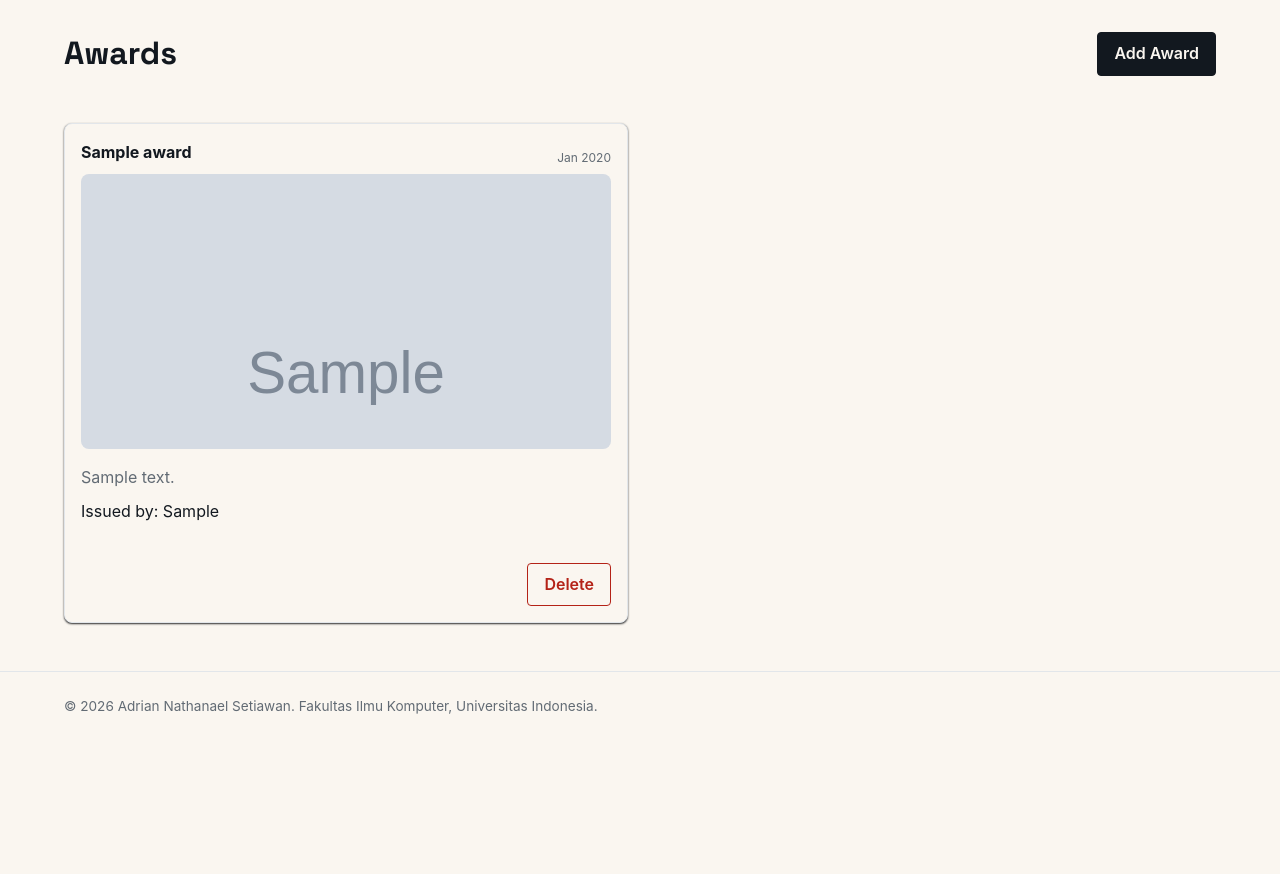
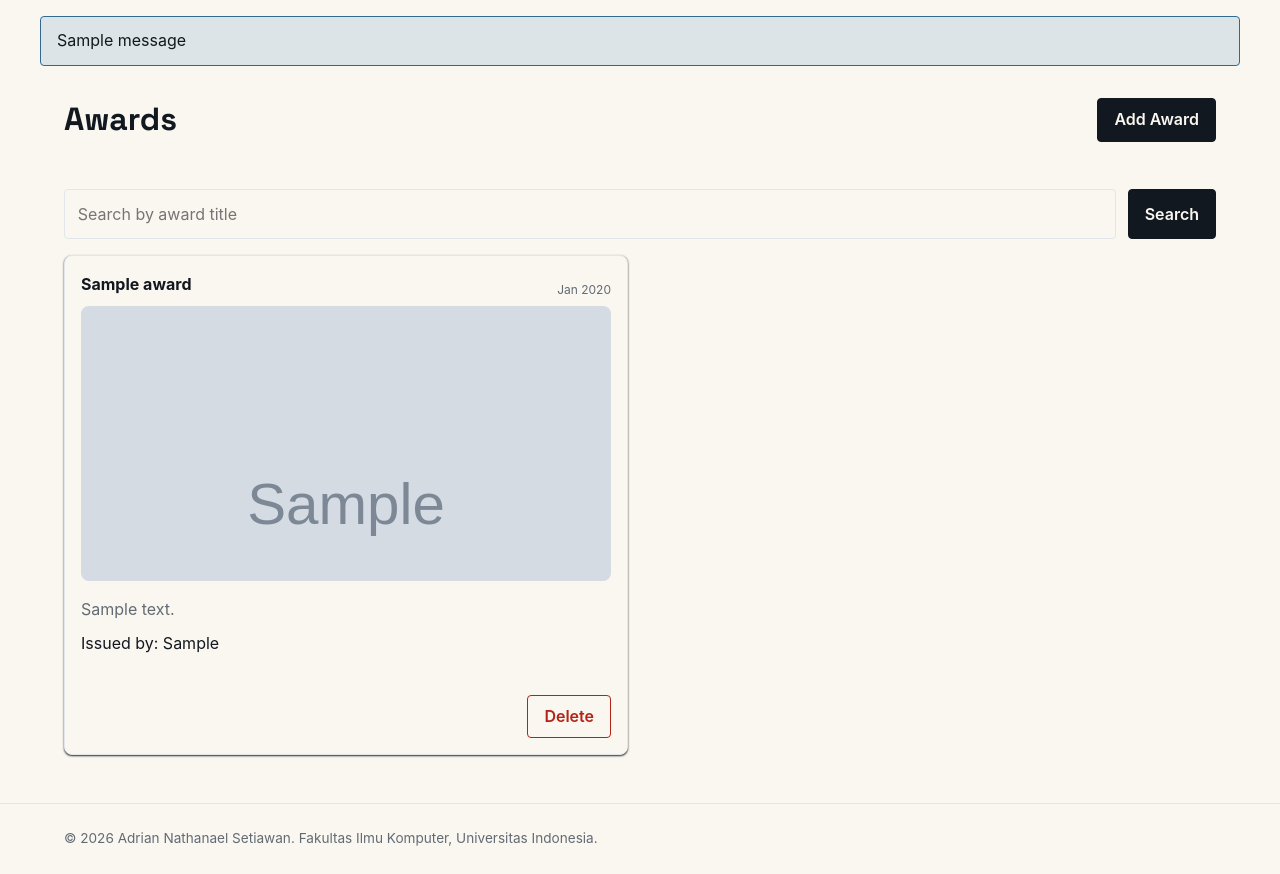
Before and after one commit to Adriannathan89/myportofolio, a Django app: page /award/ in a window 1280 px wide. Shown: the part 74-948 px from the top of the page. Before the commit the page ends 788 px from the top, so only its background shows below. Run offline with Django 5.2, Linux system fonts and the light colour scheme; tables that the repository leaves empty hold one stand-in row (values such as "Sample post"); grey boxes marked "Sample" are stand-in pictures; one stand-in notice (Sample message) is shown.

Commit message:
feat(award): implement modal and api with status green

```diff
--- a/main/urls.py
+++ b/main/urls.py
@@ -1,6 +1,13 @@
 from django.urls import path
 
-from main.views import delete_award, show_main, show_experience, show_award, create_award
+from main.views import (
+    create_award,
+    delete_award,
+    get_awards_json,
+    show_award,
+    show_experience,
+    show_main,
+)
 
 app_name = "main"
 
@@ -10,4 +17,5 @@ urlpatterns = [
     path("award/", show_award, name="show_award"),
     path("award/add/", create_award, name="create_award"),
     path("award/<uuid:award_id>/delete/", delete_award, name="delete_award"),
+    path("api/awards/", get_awards_json, name="get_awards_json"),
 ]
--- a/main/views.py
+++ b/main/views.py
@@ -1,7 +1,13 @@
+import secrets
+
+from django.conf import settings
+from django.contrib import messages
+from django.core import serializers
+from django.http import HttpResponse
 from django.shortcuts import get_object_or_404, redirect, render
 from django.views.decorators.http import require_POST
 
-from main.forms import AwardForm
+from main.forms import AwardActionKeyForm, AwardForm
 from main.models import Award, Experience
 
 
@@ -26,18 +32,43 @@ def show_experience(request):
     return render(request, "experience.html", context)
 
 def show_award(request):
+    json_response = get_awards_json(request)
+    award_list = [
+        item.object
+        for item in serializers.deserialize("json", json_response.content.decode("utf-8"))
+    ]
     context = {
         "name": "Adrian Nathanael Setiawan",
-        "award_list": Award.objects.all(),
+        "award_list": award_list,
+        "title_query": request.GET.get("title", "").strip(),
     }
     return render(request, "award.html", context)
+
+
+def get_awards_json(request):
+    title_query = request.GET.get("title", "").strip()
+    awards = Award.objects.all()
+
+    if title_query:
+        awards = awards.filter(title__icontains=title_query)
+
+    awards_json = serializers.serialize("json", awards)
+    return HttpResponse(awards_json, content_type="application/json")
+
+
+def _is_valid_action_key(action_key):
+    configured_key = settings.AWARD_ACTION_KEY
+    return bool(configured_key) and secrets.compare_digest(action_key, configured_key)
 
 def create_award(request):
     form = AwardForm(request.POST if request.method == "POST" else None)
 
+    if request.method == "POST" and form.is_valid() and _is_valid_action_key(form.cleaned_data["action_key"]):
+        form.save()
+        messages.success(request, "Award added successfully.")
+        return redirect("main:show_award")
     if request.method == "POST" and form.is_valid():
-        form.save()
-        return redirect("main:show_award")
+        form.add_error("action_key", "Invalid action key.")
     context = {
         "name": "Adrian Nathanael Setiawan",
         "form": form,
@@ -49,5 +80,12 @@ def create_award(request):
 @require_POST
 def delete_award(request, award_id):
     award = get_object_or_404(Award, id=award_id)
+    form = AwardActionKeyForm(request.POST)
+
+    if not form.is_valid() or not _is_valid_action_key(form.cleaned_data.get("action_key", "")):
+        messages.error(request, "Invalid action key.")
+        return redirect("main:show_award")
+
     award.delete()
+    messages.success(request, "Award deleted successfully.")
     return redirect("main:show_award")
--- a/myportofolio/settings.py
+++ b/myportofolio/settings.py
@@ -34,6 +34,7 @@ DEBUG = True
 ALLOWED_HOSTS = ["localhost", "127.0.0.1", "adrian-nathanael-myportofolio.pws.cs.ui.ac.id"]
 
 PRODUCTION = os.getenv("PRODUCTION", "False").lower() == "true"
+AWARD_ACTION_KEY = os.getenv("AWARD_ACTION_KEY", "")
 
 
 # Application definition
--- a/static/css/style.css
+++ b/static/css/style.css
@@ -219,6 +219,25 @@ h1,
     margin-top: 3rem;
 }
 
+.site-messages {
+    width: min(100% - 3rem, 1200px);
+    margin: 1rem auto 0;
+}
+
+.site-message {
+    border: 1px solid var(--accent-dark);
+    border-radius: var(--sm);
+    padding: 0.7rem 1rem;
+    color: var(--ink);
+    background-color: color-mix(in srgb, var(--accent) 18%, var(--paper));
+}
+
+.site-message--error {
+    border-color: var(--destructive);
+    color: var(--destructive);
+    background-color: color-mix(in srgb, var(--destructive) 10%, var(--paper));
+}
+
 @media (max-width: 600px) {
     .hero-grid {
         grid-template-columns: 1fr;
@@ -425,7 +444,9 @@ h1,
 .add-award-button,
 .submit-button,
 .cancel-button,
-.delete-button {
+.delete-button,
+.search-button,
+.delete-confirm-button {
     display: inline-block;
     border: 1px solid var(--ink);
     border-radius: var(--sm);
@@ -437,7 +458,8 @@ h1,
 }
 
 .add-award-button,
-.submit-button {
+.submit-button,
+.search-button {
     color: var(--paper);
     background-color: var(--ink);
 }
@@ -463,6 +485,17 @@ h1,
 .delete-button:hover {
     color: var(--paper);
     background-color: var(--destructive);
+}
+
+.delete-confirm-button {
+    color: var(--paper);
+    background-color: var(--destructive);
+    border-color: var(--destructive);
+}
+
+.delete-confirm-button:hover {
+    background-color: var(--ink);
+    border-color: var(--ink);
 }
 
 .award-form {
@@ -501,10 +534,82 @@ h1,
     font-size: 0.875rem;
 }
 
+.form-help {
+    color: var(--text-muted);
+    font-size: 0.875rem;
+}
+
 .award-actions {
     position: absolute;
     right: 16px;
     bottom: 16px;
+}
+
+.award-search {
+    display: flex;
+    gap: 12px;
+    margin-bottom: 16px;
+}
+
+.award-search__input {
+    width: 100%;
+    min-width: 0;
+    border: 1px solid var(--line);
+    border-radius: var(--sm);
+    padding: 0.7rem 0.8rem;
+    color: var(--ink);
+    background-color: var(--paper);
+    font: inherit;
+}
+
+.award-search__input:focus {
+    outline: 2px solid var(--accent);
+    outline-offset: 1px;
+}
+
+.award-delete-modal {
+    width: min(100% - 2rem, 480px);
+    margin: auto;
+    border: 1px solid var(--line);
+    border-radius: var(--md);
+    padding: 1.5rem;
+    color: var(--ink);
+    background-color: var(--paper);
+    box-shadow: 0 1rem 3rem rgba(18, 24, 31, 0.22);
+}
+
+.award-delete-modal::backdrop {
+    background-color: rgba(18, 24, 31, 0.58);
+}
+
+.award-delete-modal h2 {
+    margin-bottom: 8px;
+    font-size: 24px;
+}
+
+.award-delete-modal__close {
+    float: right;
+    border: 0;
+    padding: 0;
+    color: var(--text-muted);
+    background: transparent;
+    font-size: 1.5rem;
+    line-height: 1;
+    cursor: pointer;
+}
+
+.award-delete-form {
+    display: flex;
+    flex-direction: column;
+    gap: 8px;
+    margin-top: 16px;
+}
+
+.award-delete-modal__actions {
+    display: flex;
+    justify-content: flex-end;
+    gap: 8px;
+    margin-top: 8px;
 }
 
 .submit-button,
@@ -607,6 +712,14 @@ h1,
         margin-top: 8px;
     }
 
+    .award-search {
+        flex-direction: column;
+    }
+
+    .search-button {
+        width: 100%;
+    }
+
     .award-grid .award-card {
         height: auto;
     }
--- a/templates/award.html
+++ b/templates/award.html
@@ -8,6 +8,18 @@
                 <h1 class="menu-title">Awards</h1>
                 <a href="{% url 'main:create_award' %}" class="add-award-button">Add Award</a>
             </div>
+
+            <form method="get" action="{% url 'main:show_award' %}" class="award-search">
+                <input
+                    type="search"
+                    name="title"
+                    value="{{ title_query }}"
+                    placeholder="Search by award title"
+                    class="award-search__input"
+                    aria-label="Search by award title"
+                >
+                <button type="submit" class="search-button">Search</button>
+            </form>
 
             <div class="award-grid">
                 {% for award in award_list %}
@@ -22,9 +34,57 @@
                     <p class="award-description">{{ award.description }}</p>
                     <p class="award-issuer">Issued by: {{ award.issuer }}</p>
                     <div class="award-actions">
-                        <form method="post" action="{% url 'main:delete_award' award.id %}">
+                        <button
+                            type="button"
+                            class="delete-button"
+                            popovertarget="delete-award-{{ award.id }}"
+                            aria-label="Delete {{ award.title }}"
+                        >
+                            Delete
+                        </button>
+                    </div>
+                    <div
+                        id="delete-award-{{ award.id }}"
+                        class="award-delete-modal"
+                        popover="auto"
+                        role="dialog"
+                        aria-modal="true"
+                        aria-labelledby="delete-award-title-{{ award.id }}"
+                    >
+                        <button
+                            type="button"
+                            class="award-delete-modal__close"
+                            popovertarget="delete-award-{{ award.id }}"
+                            popovertargetaction="hide"
+                            aria-label="Close delete confirmation"
+                        >
+                            &times;
+                        </button>
+                        <h2 id="delete-award-title-{{ award.id }}">Delete Award?</h2>
+                        <p>Are you sure you want to delete <strong>{{ award.title }}</strong>?</p>
+                        <form method="post" action="{% url 'main:delete_award' award.id %}" class="award-delete-form">
                             {% csrf_token %}
-                            <button type="submit" class="delete-button">Delete</button>
+                            <label for="delete-action-key-{{ award.id }}">Action Key</label>
+                            <input
+                                type="password"
+                                name="action_key"
+                                id="delete-action-key-{{ award.id }}"
+                                class="form-control"
+                                placeholder="Enter action key"
+                                autocomplete="current-password"
+                                required
+                            >
+                            <div class="award-delete-modal__actions">
+                                <button
+                                    type="button"
+                                    class="cancel-button"
+                                    popovertarget="delete-award-{{ award.id }}"
+                                    popovertargetaction="hide"
+                                >
+                                    Cancel
+                                </button>
+                                <button type="submit" class="delete-confirm-button">Yes, Delete</button>
+                            </div>
                         </form>
                     </div>
                 </div>
--- a/templates/base.html
+++ b/templates/base.html
@@ -24,6 +24,13 @@
             </nav>
         </div>
     </header>
+    {% if messages %}
+    <div class="site-messages" aria-live="polite">
+        {% for message in messages %}
+        <p class="site-message site-message--{{ message.tags }}">{{ message }}</p>
+        {% endfor %}
+    </div>
+    {% endif %}
     {% block content %}{% endblock content %}
     <footer class="site-footer">
         <div class="container">
```
Also changed, not shown: main/forms.py (+20 -1 lines).
